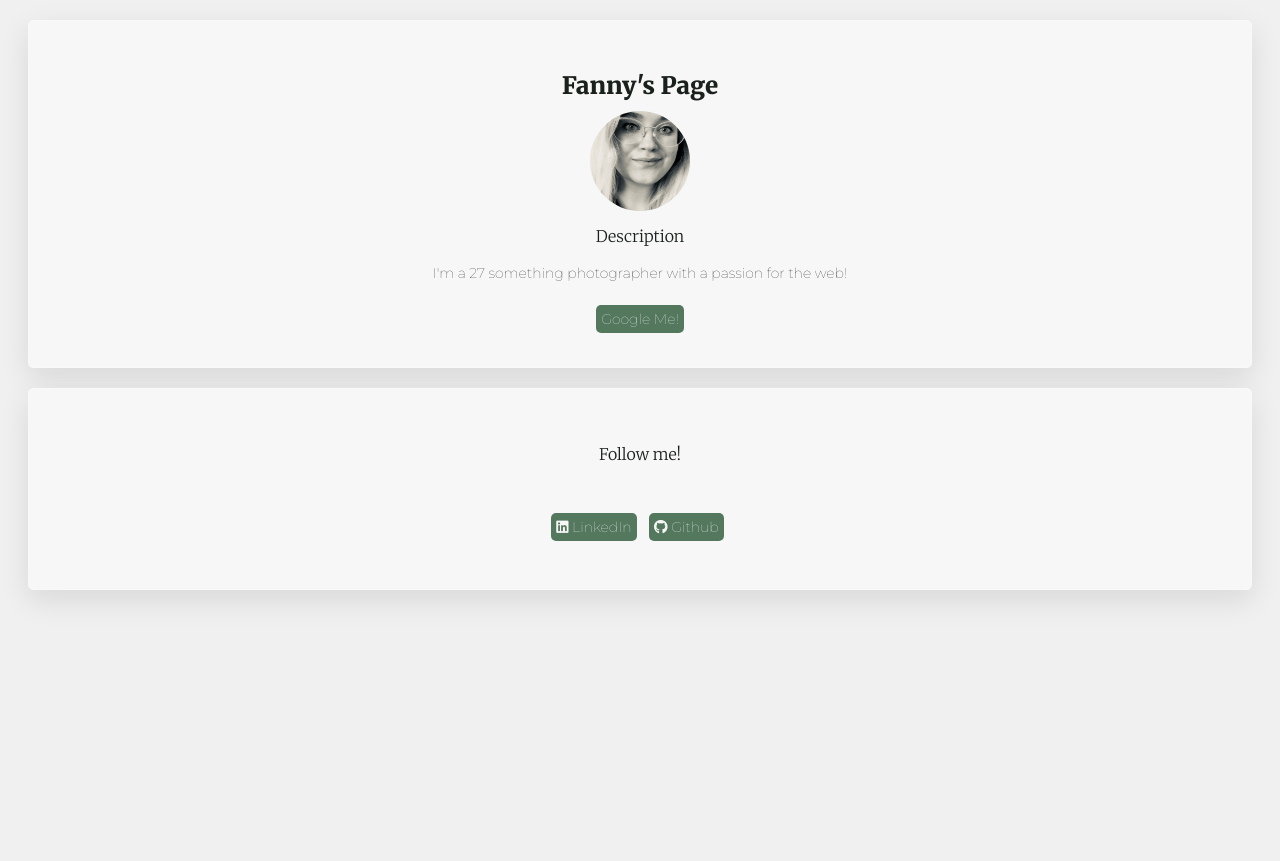
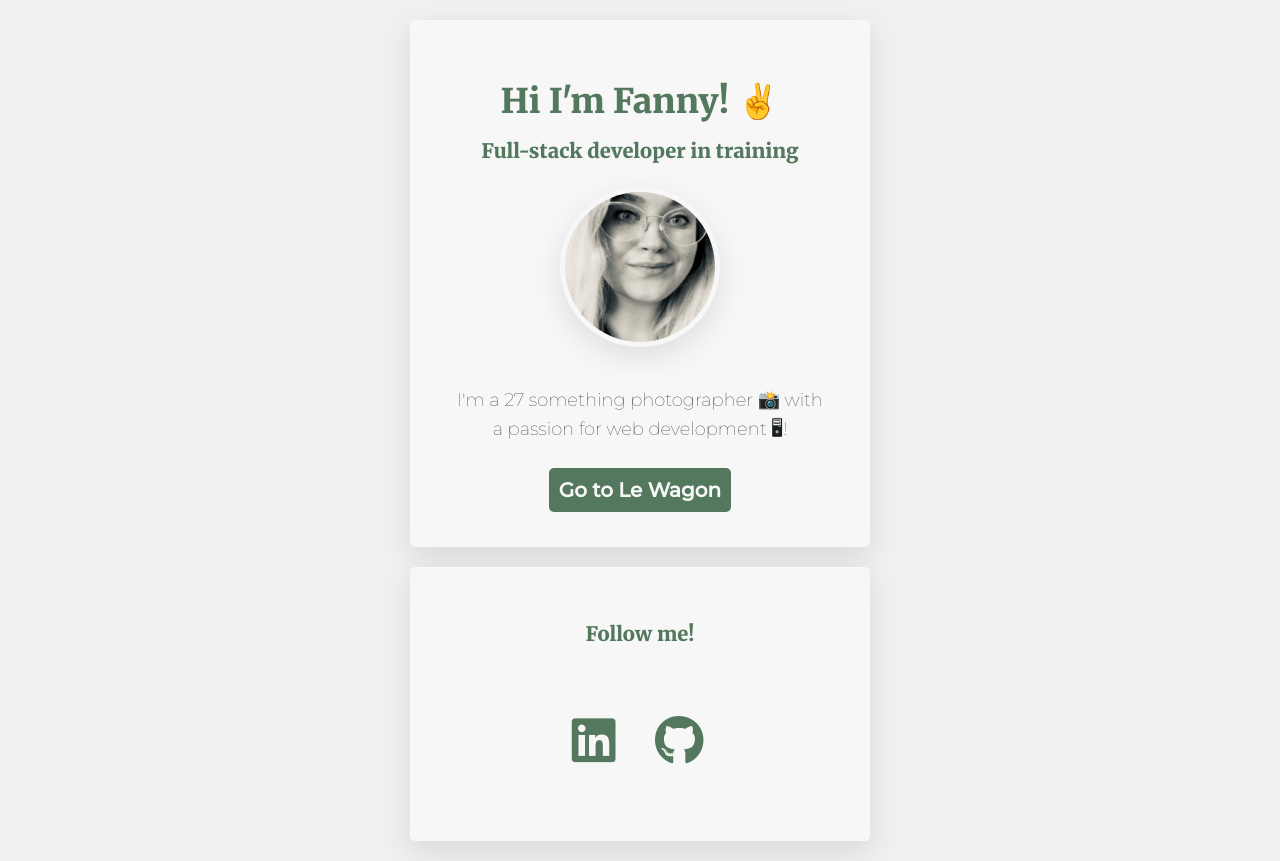
Before and after one commit to Karlsson2/profile, a plain HTML site: page index.html in a window 1280 px wide. Before the commit the page ends 800 px from the top, so only its background shows below. Drawn offline with Linux system fonts and the light colour scheme.

Commit message:
added some shading to profile picture

```diff
--- a/index.html
+++ b/index.html
@@ -13,20 +13,20 @@
   <body>
     <div class="container">
       <div class="card">
-        <h1>Fanny's Page</h1>
+        <h1>Hi I'm Fanny! ✌️</h1>
+        <h2>Full-stack developer in training</h2>
         <img class="img-circle" src="images/profile.png">
-        <h2>Description</h2>
-        <p>I'm a 27 something photographer with a passion for the web!</p>
-        <a href="https://www.google.com" class="link-button">Google Me!</a>
+        <p>I'm a 27 something photographer 📸 with a passion for web development 🖥!</p>
+        <a href="https://www.lewagon.com/" class="link-button">Go to Le Wagon</a>
       </div>
       <div class="card">
-        <h3> Follow me!</h3>
+        <h2> Follow me!</h2>
         <ul class="list-inline"
-          <li><a href="https://www.linkedin.com/in/fanny-karlsson-3404a1175/" class="link-button">
-            <i class="fab fa-linkedin"></i> LinkedIn</a>
+          <li><a href="https://www.linkedin.com/in/fanny-karlsson-3404a1175/" class="link_icon">
+            <i class="fab fa-linkedin"></i></a>
           </li>
-          <li><a href="https://github.com/Karlsson2" class="link-button">
-            <i class="fab fa-github" ></i> Github</a>
+          <li><a href="https://github.com/Karlsson2" class="link_icon">
+            <i class="fab fa-github" ></i></a>
           </li>
         </ul>
       </div>
--- a/style.css
+++ b/style.css
@@ -3,35 +3,32 @@ body {
   font-family: 'Montserrat', sans-serif;
   font-weight: lighter;
   color: #1a211c;
-  font-size: 14px;
-  line-height: 16px;
+  font-size: 18px;
+  line-height: 1.6;
 }
 h1,h2,h3 {
   font-family: 'Merriweather',sans-serif;
-  font-weight: lighter;
-  color: #1a211c;
-  font-size: 16px;
-  line-height: 18px;
+  color:  #54785e;
+  font-size: 20px;
+  line-height: 1;
 }
 h1 {
   font-weight: bold;
-  font-size: 24px;
+  font-size: 34px;
 }
 a {
+  padding: 4px;
   color: #f7f7f7;
   text-decoration: none;
 }
 a:hover {
-  color:#4ff77e;
+  color:#17261b;
 }
 
-@media (max-width: 500px) {
-  /* For a screen < 960px, this CSS will be read */
-  .container {
+.container {
     width: 500px;
     margin: 0 auto;
   }
-}
 @media (max-width: 720px) {
   /* For a screen < 720px, this CSS will be read */
   .container {
@@ -42,7 +39,7 @@ a:hover {
 @media (max-width: 540px) {
   /* For a screen < 540px, this CSS will be read */
   .container {
-    width: 300px;
+    width: 360px;
     margin: 0 auto;
   }
 }
@@ -59,16 +56,30 @@ a:hover {
   border-color: #f9f9f9
 }
 .img-circle {
-  width:100px;
-  height:100px;
+  width:150px;
+  height:150px;
   border-radius: 50%;
+  box-shadow: 0 10px 30px rgba(0,0,0,.1);
+  padding: 5px;
+  margin: 10px;
 }
 .link-button {
   background-color: #54785e;
   border-radius: 5px;
-  padding: 5px;
-  margin: 2px;
+  padding: 10px 10px;
+  margin: 10px;
+  font-size: 20px;
+  font-weight:bold;
+
 }
+.link_icon{
+  color: #54785e;
+  border-radius: 5px;
+  padding: 5px 10px;
+  margin: 5px;
+  font-size: 50px;
+}
+
 .list-inline {
   list-style: none;
   padding-left: 0px;
```
